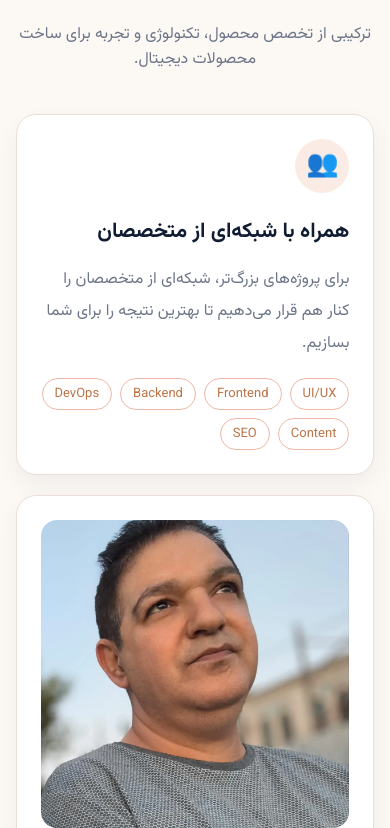
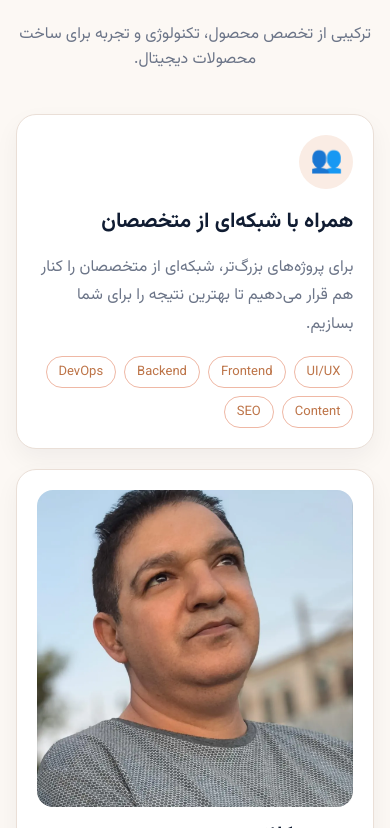
Before and after one commit to zohreksh/smartpilot, a Nuxt app: page / in a window 390 px wide. Shown: the part 3036-3864 px from the top of the page. Built offline with nearby package versions, Linux system fonts and the light colour scheme.

Commit message:
Reduce team cards height

```diff
--- a/components/sections/TeamSection.vue
+++ b/components/sections/TeamSection.vue
@@ -1,11 +1,7 @@
 <template>
   <section class="section team-section">
     <div class="container">
-      <div class="section-title">
-        <span class="badge">OUR TEAM</span>
-        <h2>پشت این محصولات، یک تیم واقعی قرار دارد</h2>
-        <p>ترکیبی از تخصص محصول، تکنولوژی و تجربه برای ساخت محصولات دیجیتال.</p>
-      </div>
+      <div class="section-title"><span class="badge">OUR TEAM</span><h2>پشت این محصولات، یک تیم واقعی قرار دارد</h2><p>ترکیبی از تخصص محصول، تکنولوژی و تجربه برای ساخت محصولات دیجیتال.</p></div>
       <div class="team-grid">
         <article class="team-card"><div class="team-icon">👥</div><h3>همراه با شبکه‌ای از متخصصان</h3><p>برای پروژه‌های بزرگ‌تر، شبکه‌ای از متخصصان را کنار هم قرار می‌دهیم تا بهترین نتیجه را برای شما بسازیم.</p><div class="specialties"><span>UI/UX</span><span>Frontend</span><span>Backend</span><span>DevOps</span><span>Content</span><span>SEO</span></div></article>
         <article class="team-card member-card"><div class="team-image-wrap"><img src="/images/team/hossein.webp" alt="حسین کلانی" /></div><h3>حسین کلانی</h3><p class="job-title">مدیر فنی و توسعه محصول</p><ul class="skills-list"><li>معماری نرم‌افزار</li><li>هوش مصنوعی و جستجوی هوشمند</li><li>توسعه سیستم‌های تخصصی</li></ul></article>
@@ -16,5 +12,5 @@
   </section>
 </template>
 <style scoped>
-.team-section h2{text-align:center;font-size:38px;margin-bottom:12px}.section-title{text-align:center;margin-bottom:42px}.badge{display:inline-flex;border:1px solid #d86b4a;color:#d86b4a;border-radius:999px;padding:5px 18px;margin-bottom:14px}.section-title p{color:#6c7588}.team-grid{display:grid;grid-template-columns:repeat(4,1fr);gap:20px;direction:rtl}.team-card{background:#fff;border:1px solid #eadfd7;border-radius:20px;padding:24px;text-align:right;min-height:280px;box-shadow:0 10px 25px rgba(16,24,40,.05)}.team-icon{width:54px;height:54px;border-radius:50%;background:#faece4;display:flex;align-items:center;justify-content:center;font-size:26px;margin:0 0 22px}.team-card h3{font-size:21px;margin:12px 0}.team-headline span{display:block}.team-headline .accent{color:#d86b4a}.team-card p{line-height:2;color:#6c7588}.job-title{color:#bd7448!important}.specialties{display:flex;flex-wrap:wrap;gap:8px;margin-top:18px}.specialties span{border:1px solid #efb8a5;color:#bd7448;border-radius:999px;padding:5px 12px;font-size:13px}.skills-list{list-style:none;padding:0;margin:14px 0 0}.skills-list li{color:#6c7588;line-height:2}.skills-list li::before{content:'•';color:#bd7448;margin-left:8px}.team-image-wrap{overflow:hidden;border-radius:16px;margin-bottom:16px}.team-image-wrap img{width:100%;aspect-ratio:1;object-fit:cover;display:block}@media(max-width:900px){.team-grid{grid-template-columns:1fr 1fr}}@media(max-width:600px){.team-grid{grid-template-columns:1fr}}
+.team-section h2{text-align:center;font-size:38px;margin-bottom:12px}.section-title{text-align:center;margin-bottom:42px}.badge{display:inline-flex;border:1px solid #d86b4a;color:#d86b4a;border-radius:999px;padding:5px 18px;margin-bottom:14px}.section-title p{color:#6c7588}.team-grid{display:grid;grid-template-columns:repeat(4,1fr);gap:20px;direction:rtl}.team-card{background:#fff;border:1px solid #eadfd7;border-radius:20px;padding:20px;text-align:right;min-height:220px;box-shadow:0 10px 25px rgba(16,24,40,.05)}.team-icon{width:54px;height:54px;border-radius:50%;background:#faece4;display:flex;align-items:center;justify-content:center;font-size:26px;margin:0 0 16px}.team-card h3{font-size:21px;margin:10px 0}.team-headline span{display:block}.team-headline .accent{color:#d86b4a}.team-card p{line-height:1.8;color:#6c7588}.job-title{color:#bd7448!important}.specialties{display:flex;flex-wrap:wrap;gap:8px;margin-top:14px}.specialties span{border:1px solid #efb8a5;color:#bd7448;border-radius:999px;padding:5px 12px;font-size:13px}.skills-list{list-style:none;padding:0;margin:10px 0 0}.skills-list li{color:#6c7588;line-height:1.8}.skills-list li::before{content:'•';color:#bd7448;margin-left:8px}.team-image-wrap{overflow:hidden;border-radius:16px;margin-bottom:12px}.team-image-wrap img{width:100%;aspect-ratio:1;object-fit:cover;display:block}@media(max-width:900px){.team-grid{grid-template-columns:1fr 1fr}}@media(max-width:600px){.team-grid{grid-template-columns:1fr}}
 </style>
```
